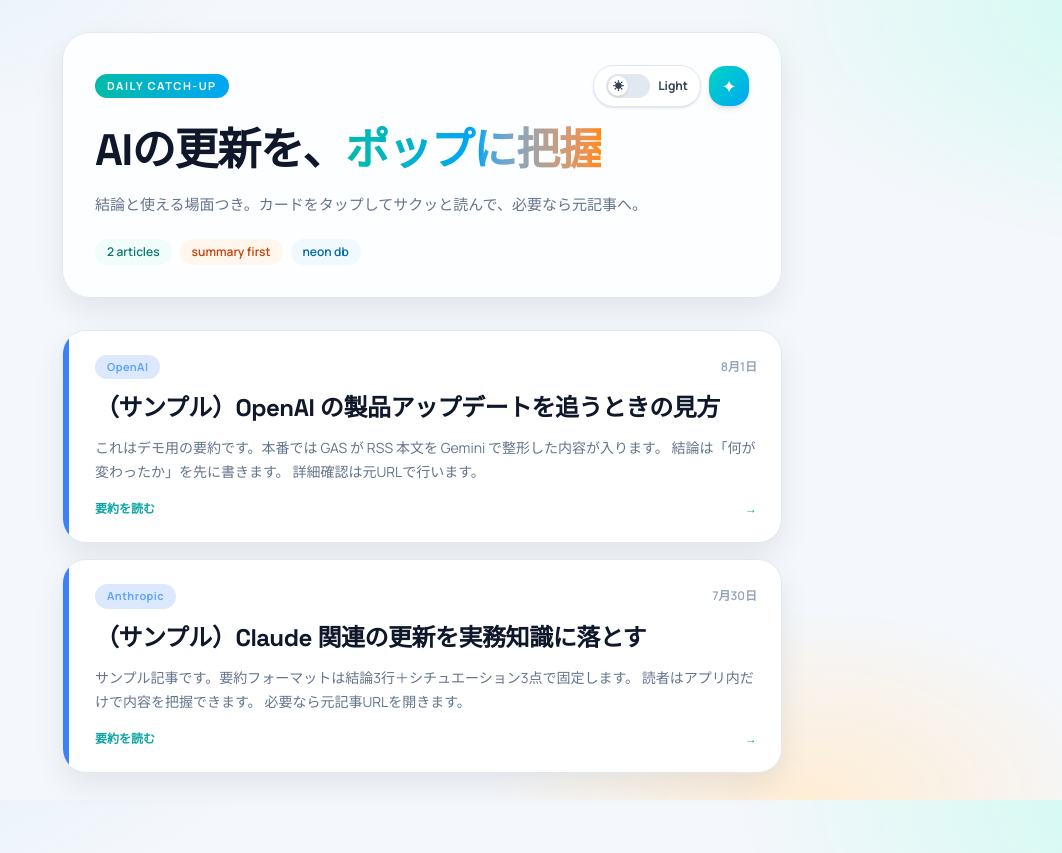
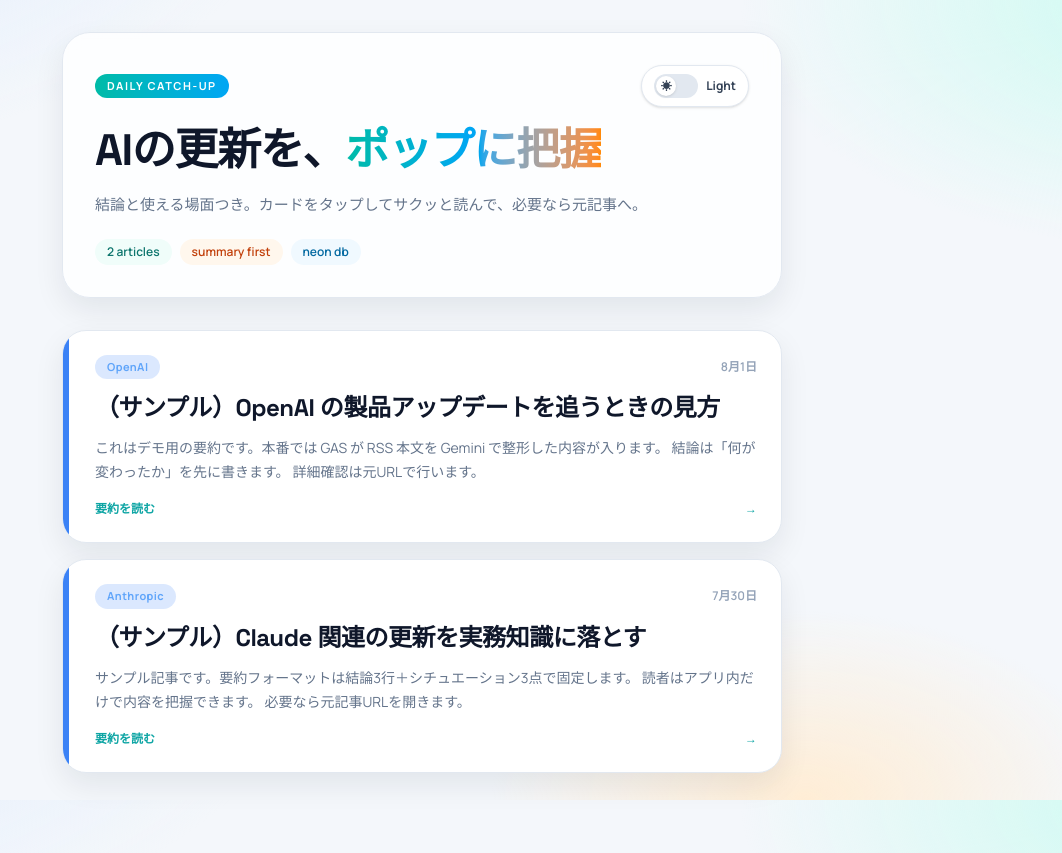
Before and after one commit to osanai1004/ai-feed-digest, a Next.js app: page / in a window 1280 px wide. Shown: the whole page, without its empty margins (218-1280 px from the left). Built offline with nearby package versions, Linux system fonts and the light colour scheme; no server answers; the database is empty.

Commit message:
style: remove unused decorative header icon

```diff
--- a/src/app/page.tsx
+++ b/src/app/page.tsx
@@ -27,12 +27,7 @@ export default async function HomePage() {
           <span className="inline-flex items-center rounded-full bg-gradient-to-r from-teal-500 to-sky-500 px-3 py-1 text-[11px] font-bold tracking-[0.14em] text-white uppercase">
             Daily Catch-up
           </span>
-          <div className="flex items-center gap-2">
-            <ThemeToggle />
-            <span className="animate-float inline-flex h-10 w-10 items-center justify-center rounded-2xl bg-gradient-to-br from-teal-400 to-sky-500 text-lg text-white shadow-md">
-              ✦
-            </span>
-          </div>
+          <ThemeToggle />
         </div>
         <h1
           className="max-w-xl text-[34px] leading-[1.08] font-bold tracking-[-0.03em] sm:text-[44px]"
```
